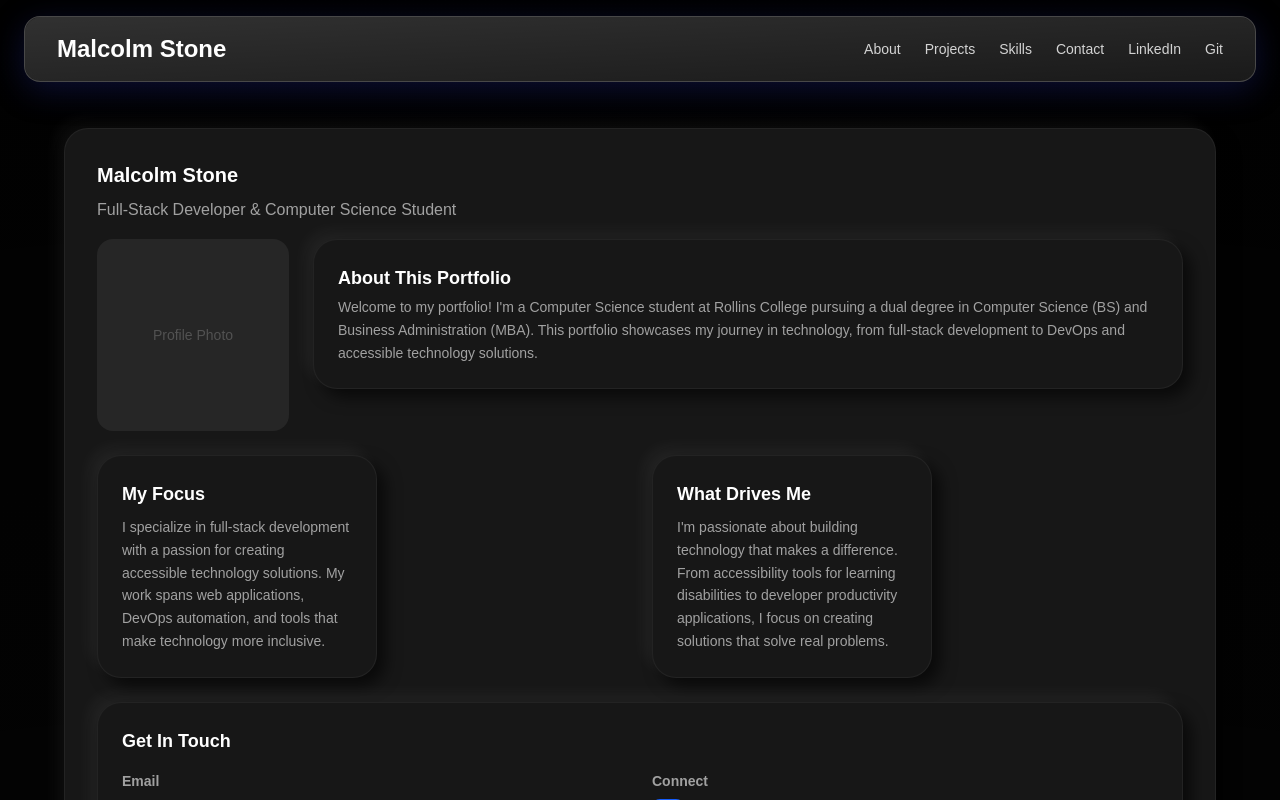
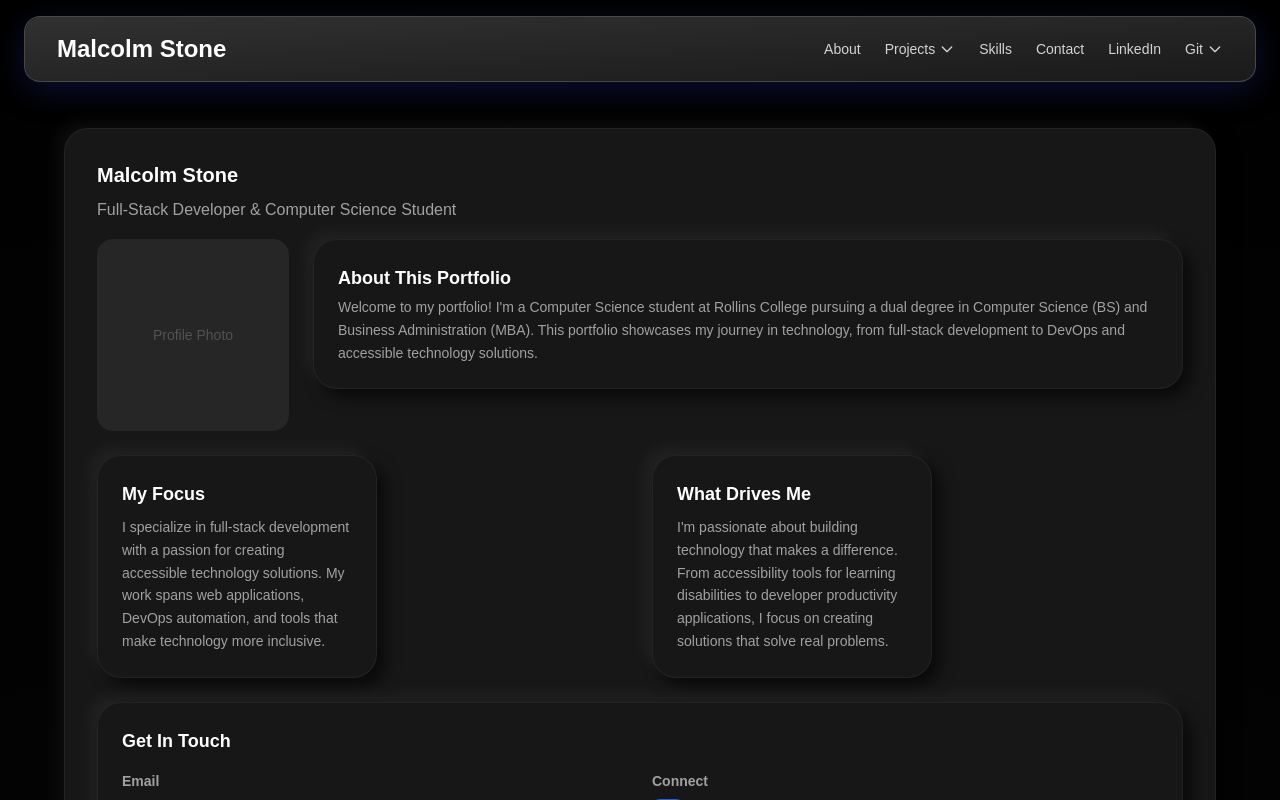
Before and after one commit to Malcolmston/Malcolmston.github.io, a Next.js app: page / in a window 1280 px wide. Shown: the top 800 px of the page. Built offline with nearby package versions, Linux system fonts and the light colour scheme.

Commit message:
feat: enhance `Head` tabs with `scrollTo`, submenu items, and external links
Adds `scrollTo` functionality to navigation tabs for anchor-based scrolling. Introduces nested submenu support with scroll destinations and external links for improved navigation and usability.

```diff
--- a/app/page.tsx
+++ b/app/page.tsx
@@ -50,12 +50,30 @@ export default function Home () {
         <RadialHoverBackground>
             {/* Liquid Glass Header */}
             <Head person="Malcolm Stone" tabs={[
-                {name: "About"},
-                {name: "Projects"},
-                {name: "Skills"},
-                {name: "Contact"},
-                {name: "LinkedIn"},
-                {name: "Git"}
+                {name: "About",
+                    scrollTo: "about"
+                },
+                {name: "Projects",
+                    scrollTo: "projects",
+                    submenu: [
+                        {name: "Github", scrollTo: "github"},
+                        {name: "Gitlab", scrollTo: "gitlab"},
+                        {name: "CodePen", scrollTo: "codepen"},
+                        {name: "Local Machine", scrollTo: "local-machine"}
+                    ]},
+                {name: "Skills", scrollTo: "skills"},
+                {name: "Contact", scrollTo: "contact"},
+                {
+                    name: "LinkedIn",
+                    href: "https://www.linkedin.com/in/malcolm-stone-b22356334/"
+                },
+                {
+                    name: "Git",
+                    submenu: [
+                        {name: "GitHub", href: "https://github.com/malcolmstone"},
+                        {name: "GitLab", href: "https://gitlab.com/malcolmstone"},
+                    ]
+                }
             ]}/>
 
             {/* Main Content */}
```
